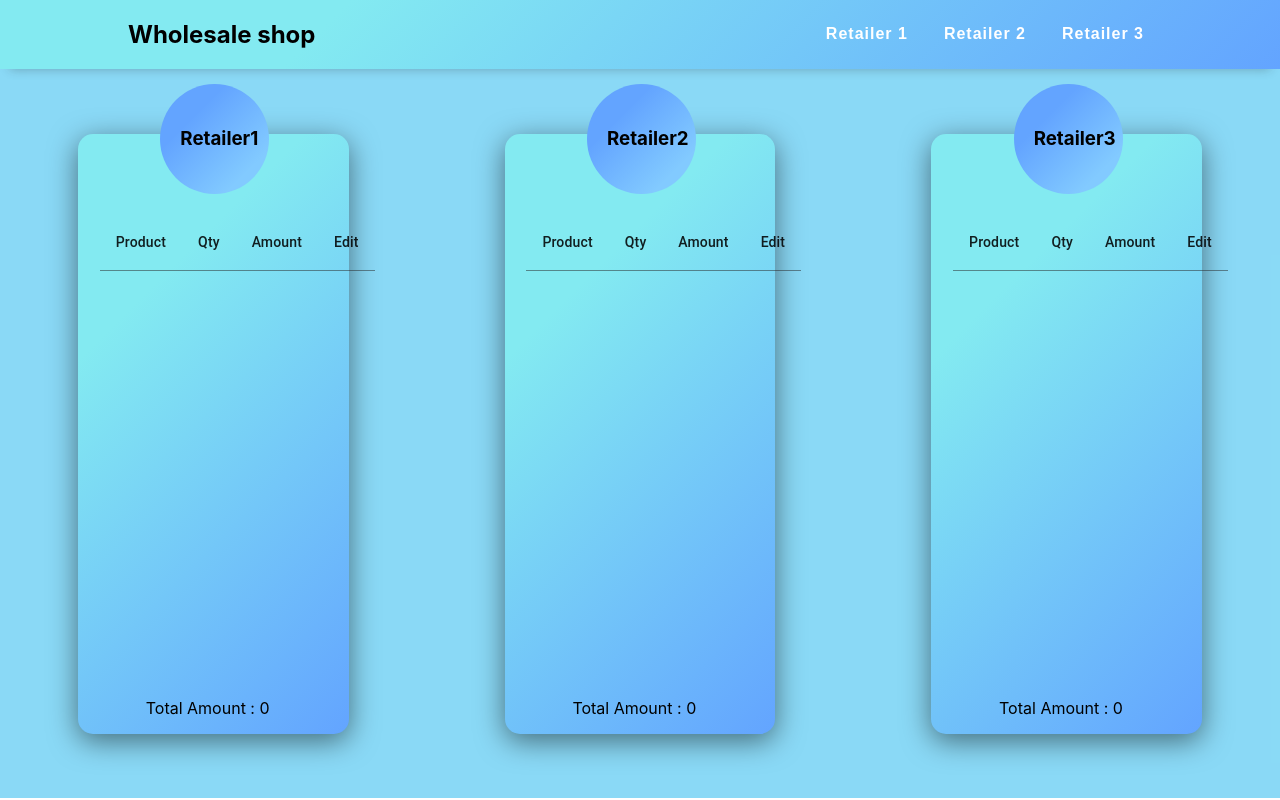
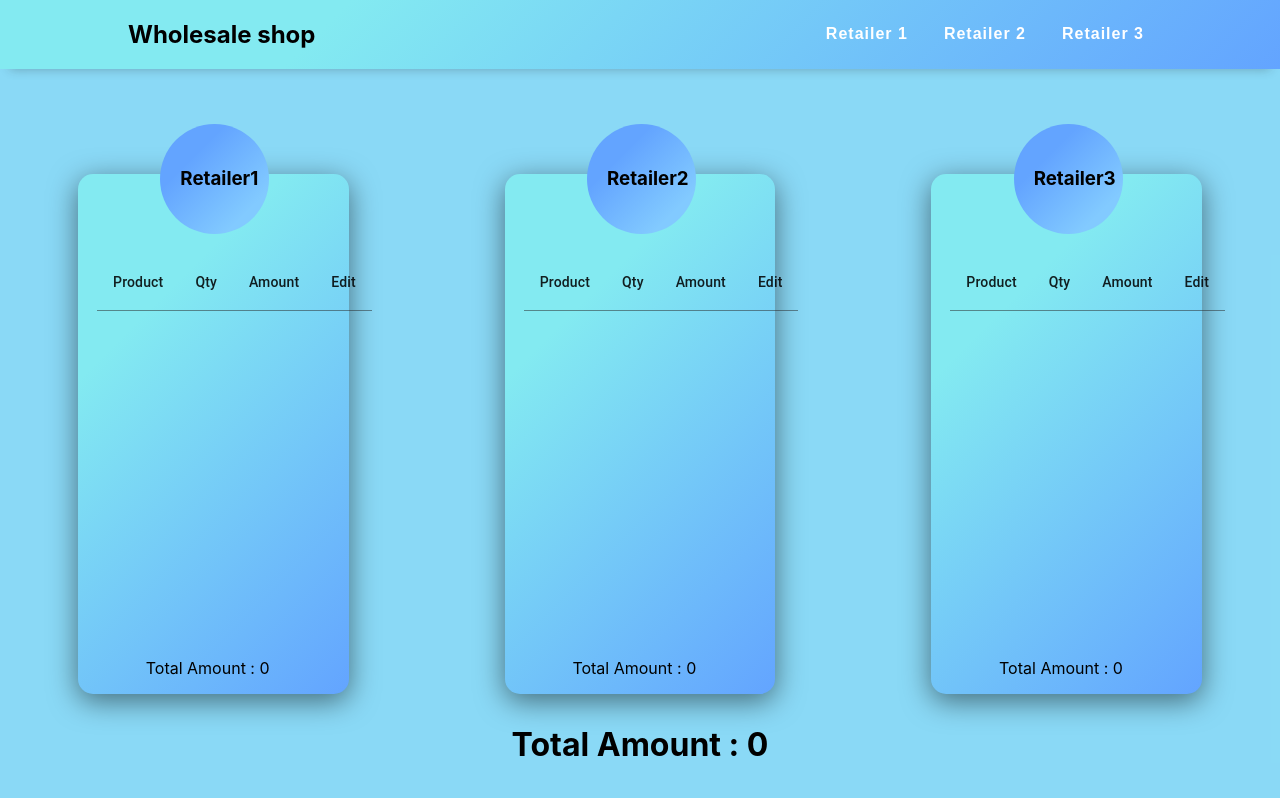
Before and after one commit to Karthikeyan-B-15/Wholesale, a React (Create React App) app: page / in a window 1280 px wide. Built offline with nearby package versions, Linux system fonts and the light colour scheme.

Commit message:
changes made

```diff
--- a/src/App.tsx
+++ b/src/App.tsx
@@ -12,7 +12,7 @@ import './retail.css'
 
 function App(){
   const [dis,setDis]=useState<any>({id:0,check:false})
-
+  let add:any=0
   return (
     <div className="App">
       <div className='header'>
@@ -29,8 +29,10 @@ function App(){
      {retailerData.map((data)=>{
          return <Retailer key={data.id} data={data.rname} val={data.val}/>
      })}
+     <p className='total'>{retailerData.map((data:any)=>{data.val.forEach((item:number,index:number)=>add+=data.val[index].amt)})}Total Amount{" "}:{" "}{add}</p>
      </div>
      </Provider>
+
     </div>
   );
 }
--- a/src/retail.css
+++ b/src/retail.css
@@ -6,9 +6,16 @@
     background: #5ccbf3b7;
 
 }
+.total{
+        position: absolute;
+        bottom: .5%;
+        font-size: 2rem;
+        font-weight: bold;
+
+}
 .view{
     flex-direction: column;
-    height: 70vh;
+    height: 60vh;
     max-width: 70vh;
     width:18vw;
     max-width: 18vw;
@@ -25,15 +32,15 @@
 }
 .view .thead{
     position:absolute;
-    left: 8%;
+    left: 7%;
     /* border-bottom: 1px solid #000 !important; */
 }
 .view .tbody{
     position: absolute;
     top:25%;
     overflow-y: scroll;
-    max-height: 52vh;
-    left: 8%;
+    max-height: 40vh;
+    left: 7%;
 }
 .view .text{
     position: absolute;
```
Also changed, not shown: src/ProductTable.tsx (line endings or trailing spaces).
